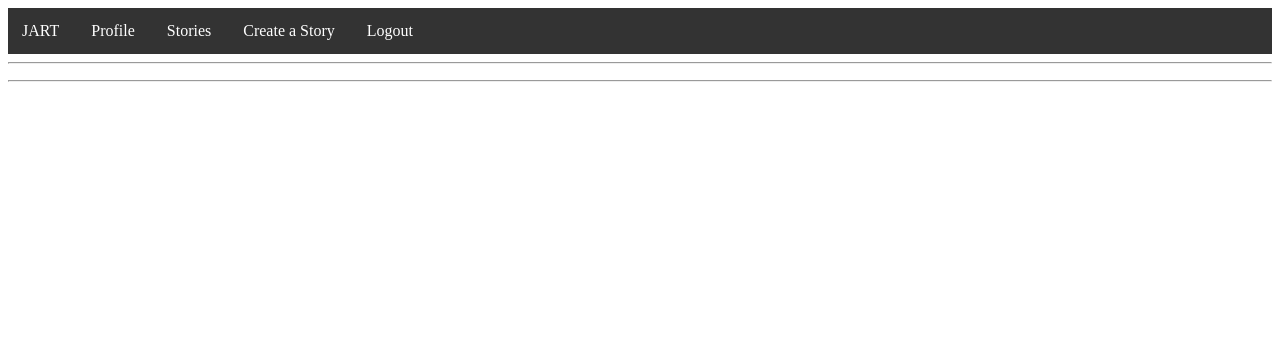
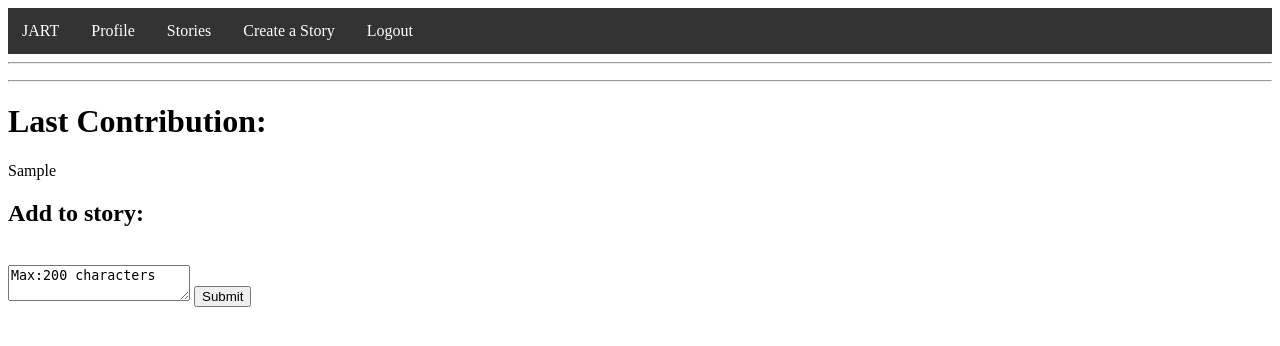
Before and after one commit to tchen9/SoftDev-Project01, a Flask app: template templates/edit_story.html in a window 1280 px wide. Shown: the top 346 px of the page. Run offline with Flask 2, Linux system fonts and the light colour scheme; the visitor is signed in with stand-in values (Sample User, id 1); the template is opened without the code that fills it: most values are stand-ins (such as "Sample title", 1, 10 or a date in 2020).

Commit message:
updates of app.py

```diff
--- a/app.py
+++ b/app.py
@@ -1,15 +1,17 @@
 from flask import Flask, flash, render_template, request, session, redirect, url_for
 import auth
 from auth import logged_in
-from db_tool import get_stories, add_story
+from db_tool import get_stories, add_story, get_username, add_cont
 
 app = Flask(__name__)
 app.config['SECRET_KEY'] = "TH15 15 4 53CR3T K3Y"
 
+#returns the JART site description page
 @app.route('/')
 def index():
     return render_template('index.html', title = 'JART')
 
+#checks username and password for authenticity
 @app.route('/login', methods=['POST', 'GET'])
 def login():
     if logged_in():
@@ -31,6 +33,7 @@ def login():
     else:
         return render_template('login.html', title = 'Login')
 
+#logs the user out and back to the JART page
 @app.route('/logout')
 def logout():
     if logged_in():
@@ -40,6 +43,7 @@ def logout():
     flash('You are not logged in!')
     return redirect(url_for('login'))
 
+#creates a new user
 @app.route('/create_user', methods=['GET', 'POST'])
 def create_user():
     if logged_in():
@@ -61,14 +65,18 @@ def create_user():
     else:
         return render_template('create_user.html', title = 'Create')
 
+#Home page for user after logging in
+#Can see contributions the user has made
 @app.route('/profile')
 def profile():
     if logged_in():
-        return render_template('profile.html', title = 'Profile')
+        nameUser = get_username(session['user_id'])
+        return render_template('profile.html', title = 'Profile', name = nameUser)
     else:
         flash('You need to log in or create an account.')
         return redirect(url_for('login'))
 
+#Displays list of recent stories
 @app.route('/stories')
 def stories():
     if logged_in():
@@ -78,6 +86,7 @@ def stories():
         flash('You need to log in or create an account.')
         return redirect(url_for('login'))
 
+#form for user to create their own story by typing in title and body
 @app.route('/create_story', methods = ['GET', 'POST'])
 def create_story():
     if not logged_in():
@@ -100,8 +109,10 @@ def contribute(story_id = -1):
         flash('You need to log in or create an account.')
         return redirect(url_for('login'))
     if request.method == 'POST':
-        return "addcont"
+        #add_cont(session['user_id'], story_id, request.form['body'])
+        return "cont"
     else:
+        #last_contribution =
         return render_template('edit_story.html')
 
 
--- a/templates/edit_story.html
+++ b/templates/edit_story.html
@@ -2,4 +2,13 @@
 
 {% block body %}
 
+<h1>Last Contribution:</h1>
+{{last_contribution}}
+
+<form name="story" method="POST" action="">
+  <h2>Add to story:</h2> <br>
+  <textarea name="body" maxlength="200">Max:200 characters</textarea>
+  <input type="submit">
+</form>
+
 {% endblock %}
--- a/templates/profile.html
+++ b/templates/profile.html
@@ -2,7 +2,7 @@
 
 {% block body %}
 
-<h1>Welcome!</h1>
+<h1>Welcome {{name}}!</h1>
 
 <h2>Stories You've Contributed To</h2>
 
```
